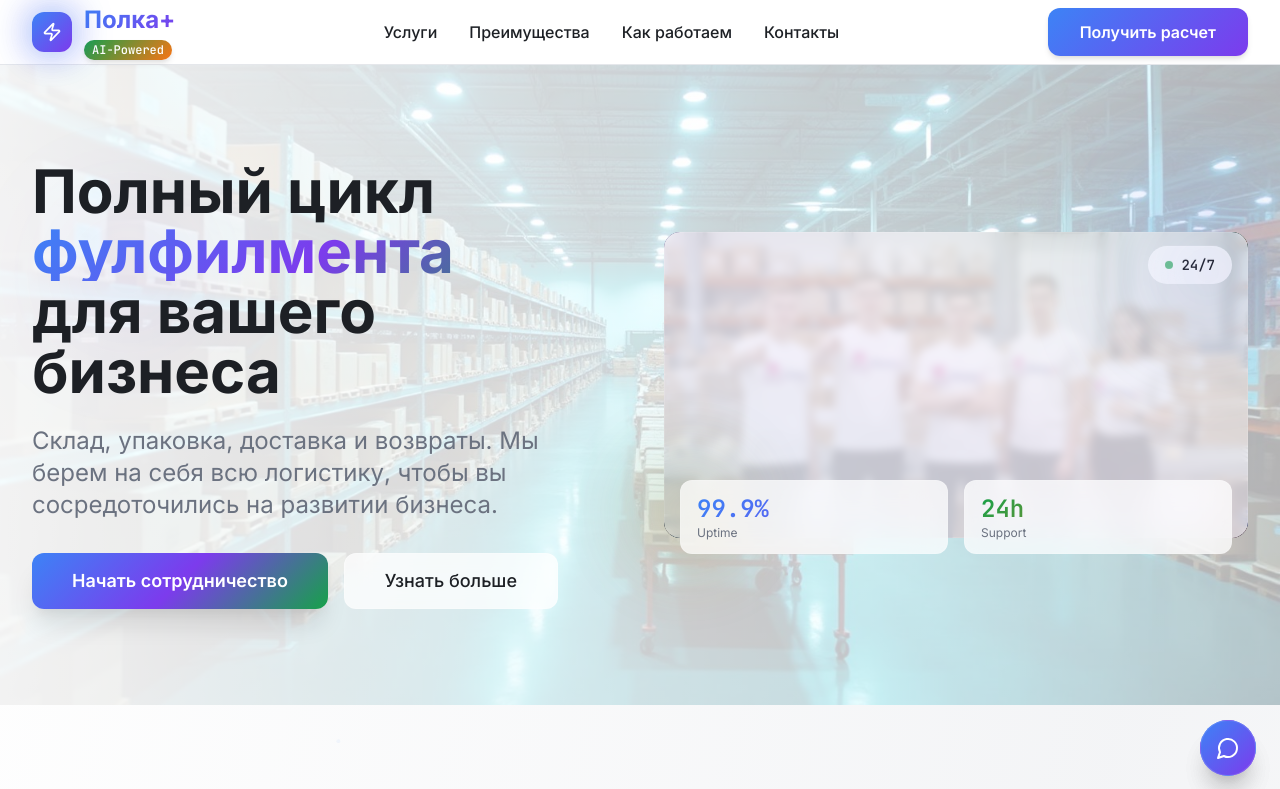
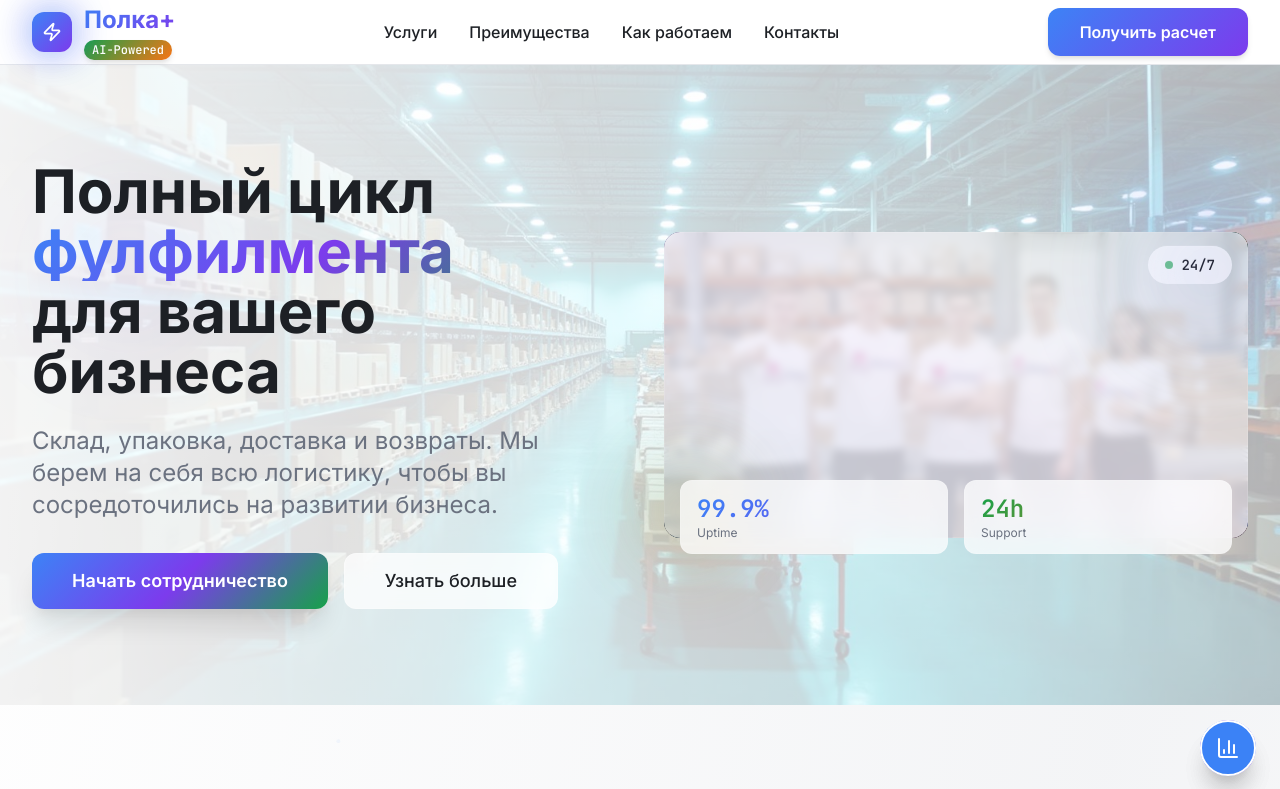
Before and after one commit to mxxdavv11/speedy-ship-base, a React (Vite) app: page / in a window 1280 px wide. Shown: the top 789 px of the page. Built offline with nearby package versions, Linux system fonts and the light colour scheme; the HTML template or start-up script is replaced by a standard one.

Commit message:
Fix: Restore online statistics button

```diff
--- a/src/components/StatsButton.tsx
+++ b/src/components/StatsButton.tsx
@@ -7,16 +7,23 @@ interface StatsButtonProps {
 }
 
 export const StatsButton = ({ onClick, isActive = false }: StatsButtonProps) => {
+  console.log("StatsButton rendering, isActive:", isActive);
+
   return (
     <button
-      onClick={onClick}
+      onClick={() => {
+        console.log("StatsButton clicked!");
+        onClick();
+      }}
       className={cn(
-        "w-14 h-14 rounded-full shadow-elegant flex items-center justify-center transition-all duration-300 hover:scale-110 glass-card backdrop-blur-md group relative",
+        "w-14 h-14 rounded-full shadow-elegant flex items-center justify-center transition-all duration-300 hover:scale-110 group relative",
+        "border-2 border-white", // Добавляем временную белую рамку для видимости
         isActive
-          ? "bg-gradient-accent pulse-glow"
-          : "bg-gradient-primary"
+          ? "bg-green-500 pulse-glow" // Упрощаем цвета
+          : "bg-blue-500"
       )}
       aria-label="Показать живую статистику"
+      style={{ zIndex: 9999 }} // Принудительно высокий z-index
     >
       <BarChart3 className="w-6 h-6 text-white" />
 
@@ -28,7 +35,7 @@ export const StatsButton = ({ onClick, isActive = false }: StatsButtonProps) =>
 
       {/* Live indicator */}
       {isActive && (
-        <div className="absolute -top-1 -right-1 w-4 h-4 bg-accent-green rounded-full flex items-center justify-center">
+        <div className="absolute -top-1 -right-1 w-4 h-4 bg-red-500 rounded-full flex items-center justify-center">
           <div className="w-2 h-2 bg-white rounded-full animate-pulse"></div>
         </div>
       )}
```
